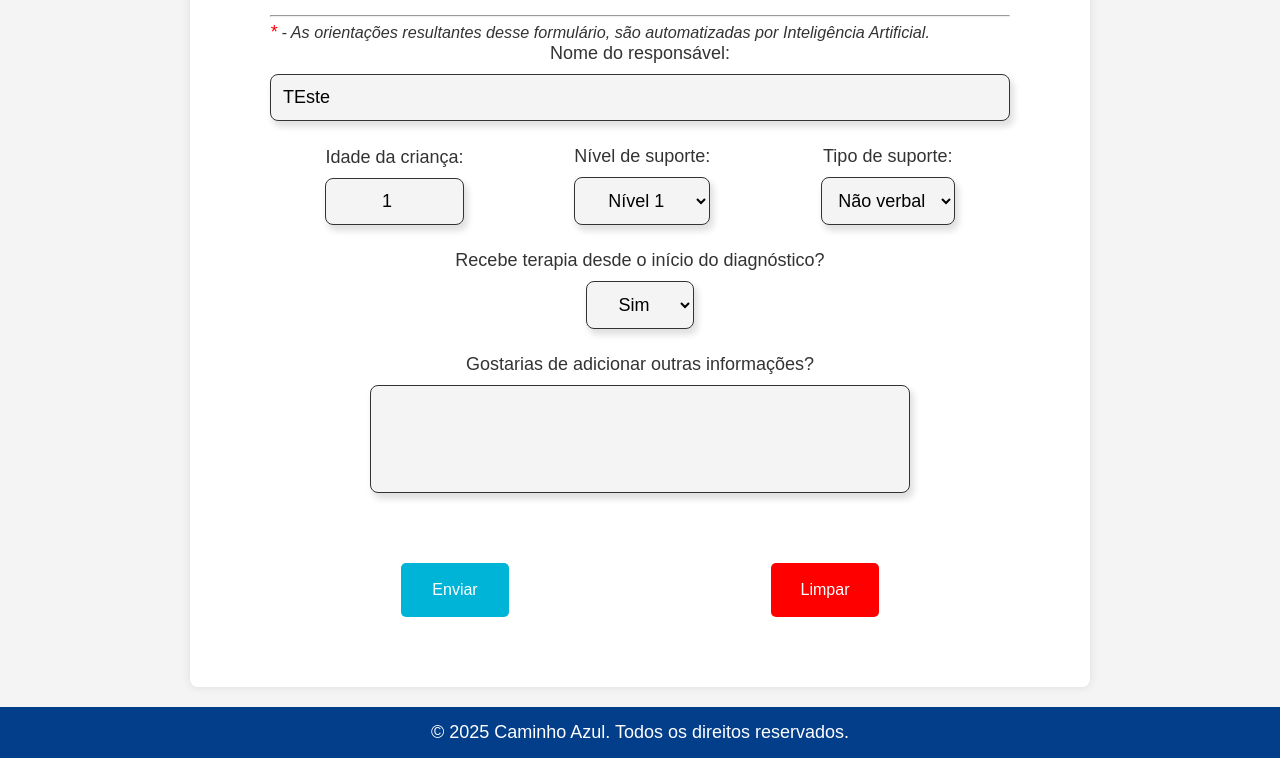
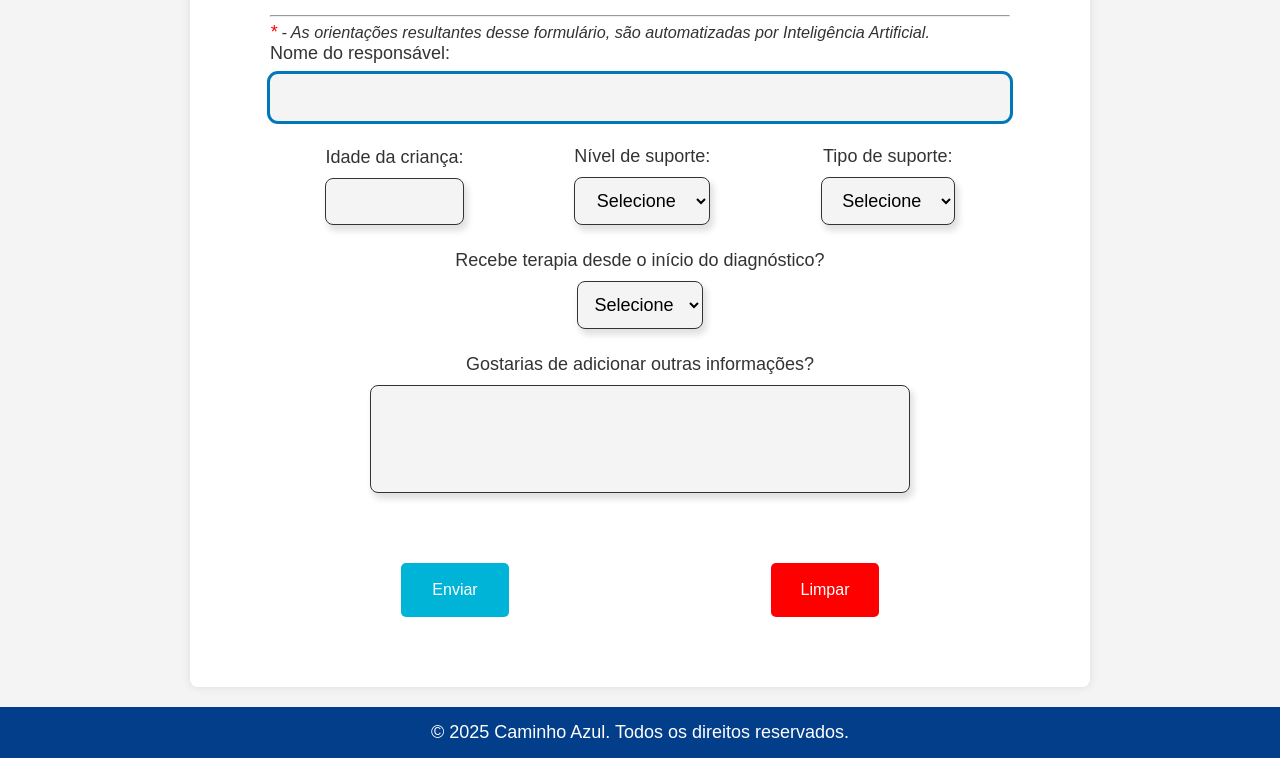
Before and after one commit to DihDev86/projeto_de_extensao, a website: page src/form.html in a window 1280 px wide. Both pictures are taken after a click on the button "Limpar". Shown: the part 412-1170 px from the top of the page. Drawn offline with Linux system fonts and the light colour scheme.

Commit message:
feat: limpeza do  formulário

```diff
--- a/assets/styles/styles_form.css
+++ b/assets/styles/styles_form.css
@@ -59,7 +59,7 @@ select:placeholder {
 }
 
 #terapia {
-  width: 6rem;
+  width: 7rem;
 }
 
 .form-group > input,
@@ -79,6 +79,10 @@ select > option {
   display: block;
 }
 
+#formulario > div:nth-child(2) {
+  align-items: flex-start;
+}
+
 .clear {
   background-color: red;
 }
--- a/src/form.html
+++ b/src/form.html
@@ -27,8 +27,8 @@
         </nav>
     </header>
     <section>
-        <form>
-            <div id="formulario">
+        <form id="formulario">
+            <div>
                 <h2>Formulário de Orientações<span>*</span></h2>
                 <p>Preencha as informações abaixo para receber orientações personalizadas.</p>
                 <hr>
@@ -74,7 +74,7 @@
                 </div>
                 <div class="form-group">
                     <label for="terapia">Gostarias de adicionar outras informações?</label>
-                    <textarea></textarea>
+                    <textarea>Teste de Área de Texto.</textarea>
                 </div>
             </div>
             <div class="colums">
--- a/src/main.js
+++ b/src/main.js
@@ -117,7 +117,15 @@ async function enviarFormulario() {
   }
 }
 
-function limparFormulario() {}
+function limparFormulario() {
+  let elList = document.querySelectorAll("#formulario input, textarea");
+  elList.forEach((el) => (el.value = ""));
+
+  elList = document.querySelectorAll("#formulario select");
+  elList.forEach((el) => (el.selectedIndex = 0));
+
+  document.getElementById("nomeResponsavel").focus();
+}
 
 function validaFormulario() {
   const requiredFields = Array.from(document.querySelectorAll("[required]"));
```
